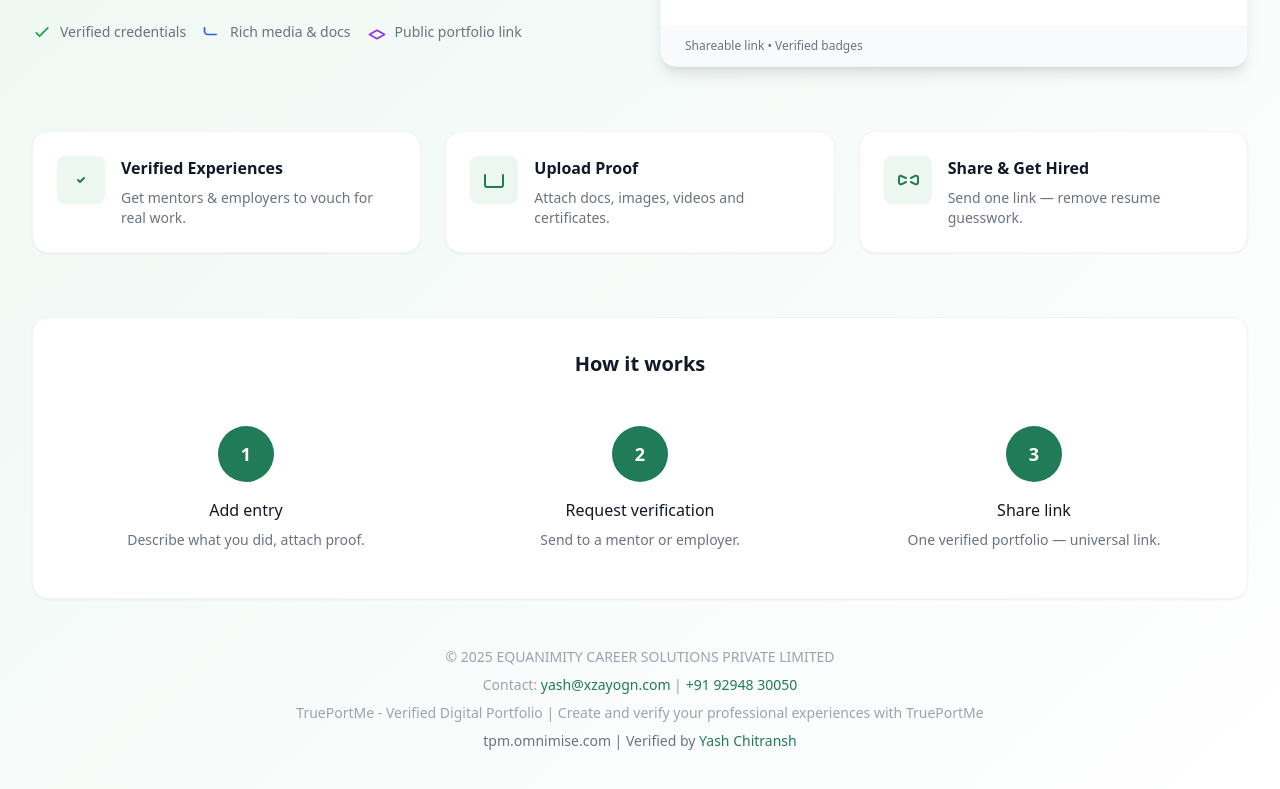
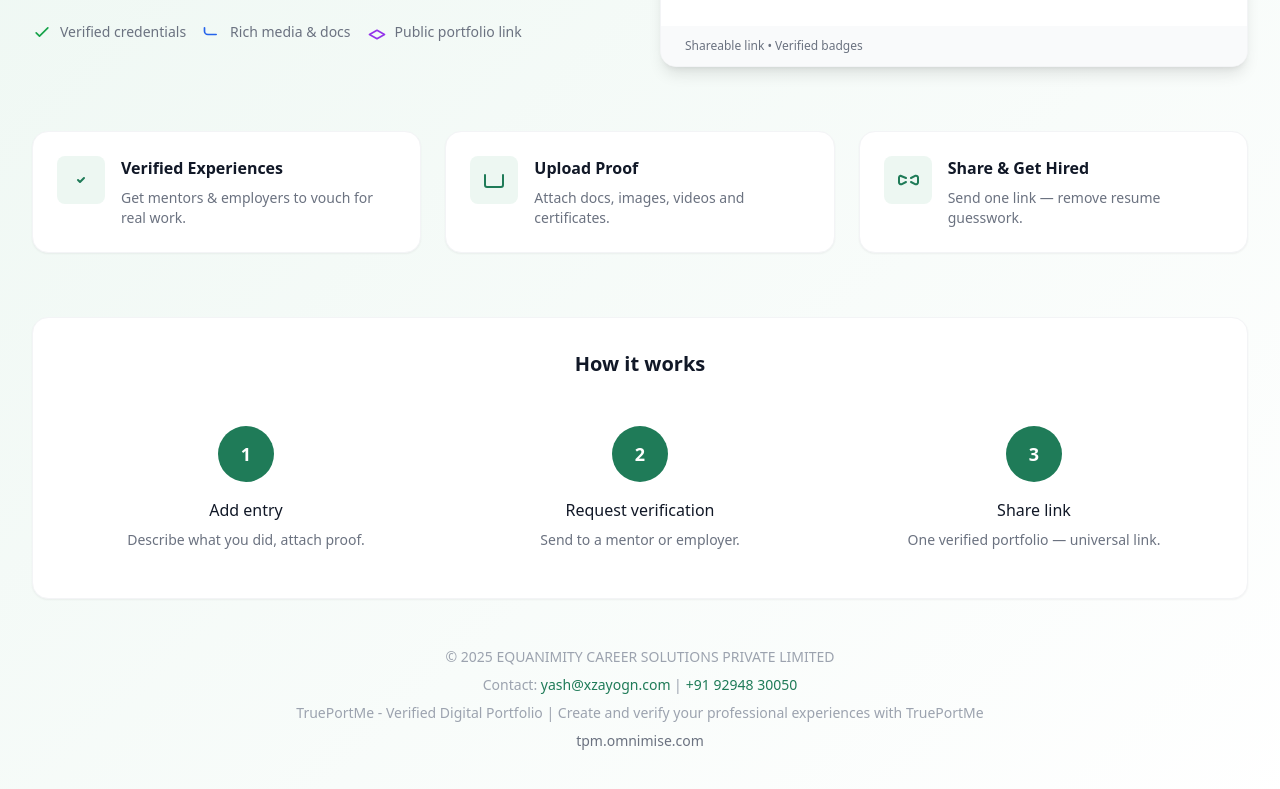
Before and after one commit to Xzayogn-ECS/trueport-frontend, a Next.js app: page / in a window 1280 px wide. Shown: the part 406-1195 px from the top of the page. Built offline with nearby package versions, Linux system fonts and the light colour scheme.

Commit message:
Update index.js

```diff
--- a/pages/index.js
+++ b/pages/index.js
@@ -157,7 +157,7 @@
     <a href="tel:+919294830050" className="text-primary-600 hover:underline ml-1">+91 92948 30050</a>
   </div>
   <div>TruePortMe - Verified Digital Portfolio | Create and verify your professional experiences with TruePortMe</div>
-  <div className="text-gray-500">tpm.omnimise.com | Verified by <span className="font-medium text-primary-600">Yash Chitransh</span></div>
+  <div className="text-gray-500">tpm.omnimise.com</div>
 </footer>
       </main>
     </div>
```
